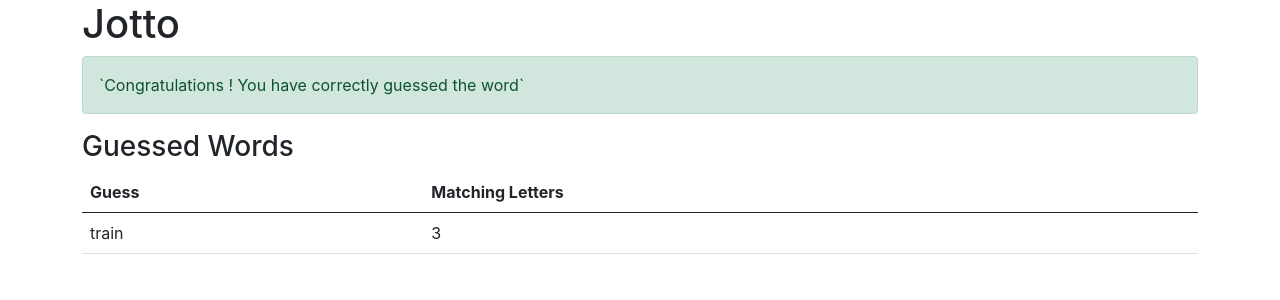
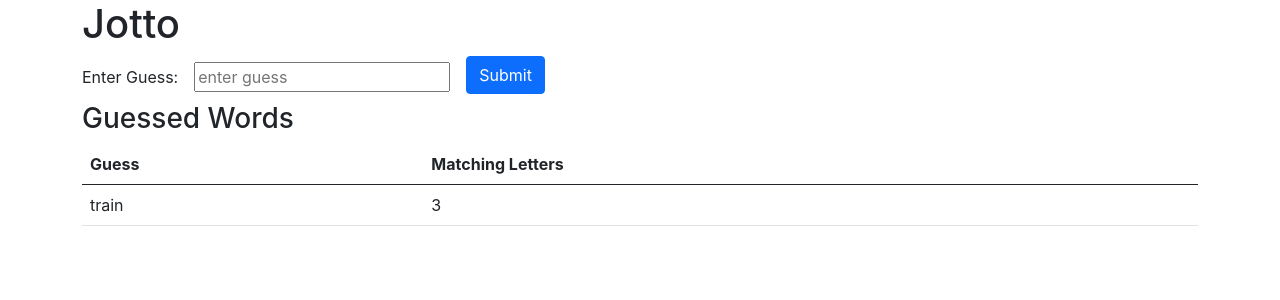
Before and after one commit to andy0804/react-jotto-tdd, a React (Create React App) app: page / in a window 1280 px wide. Shown: the top 300 px of the page. Built offline with nearby package versions, Linux system fonts and the light colour scheme.

Commit message:
some more tests

```diff
--- a/src/App.js
+++ b/src/App.js
@@ -1,11 +1,20 @@
 import "./App.css";
 import Congrats from "./Congrats";
 import GuessedWords from "./GuessedWords";
+import Input from "./Input";
+import React from "react";
+
 function App() {
+  // const [success, setSuccess] = React.useState(false);
+
+  // const handleWhenSuccess = (param) => {
+  //   setSuccess(param);
+  // };
   return (
     <div className="container">
       <h1>Jotto</h1>
-      <Congrats success={true} />
+      <Congrats success={false} />
+      <Input success={false} secretWord="party" />
       <GuessedWords
         guessedWords={[{ guessedWord: "train", letterMatchCount: 3 }]}
       />
--- a/src/Congrats.js
+++ b/src/Congrats.js
@@ -3,10 +3,12 @@ import PropTypes from "prop-types";
 import "./Congrats.css";
 const Congrats = ({ success }) => {
   return (
-    <div data-test="component-congrats" className="alert alert-success">
+    <div data-test="component-congrats">
       {success && (
-        <div id="congrats-message">
-          `Congratulations ! You have correctly guessed the word`
+        <div className="alert alert-success">
+          <div id="congrats-message">
+            Congratulations ! You have correctly guessed the word
+          </div>
         </div>
       )}
     </div>
--- /dev/null
+++ b/src/Input.js
@@ -0,0 +1,46 @@
+import React from "react";
+import PropTypes from "prop-types";
+
+const Input = ({ secretWord, success }) => {
+  const [currentGuess, setCurrentGuess] = React.useState("");
+  //   const handleEvtForGuess = () => {
+  //     if (currentGuess === secretWord) {
+  //       handleWhenSuccess(true);
+  //     } else {
+  //       handleWhenSuccess(false);
+  //     }
+  //   };
+
+  if (success) {
+    return <div data-test="component-input"></div>;
+  }
+  return (
+    <div data-test="component-input">
+      <form className="form-inline">
+        <label htmlFor="inputBox">Enter Guess:</label>
+        <input
+          id="inputBox"
+          data-test="input-box"
+          value={currentGuess}
+          placeholder="enter guess"
+          type="text"
+          className="mb-2 mx-sm-3"
+          onChange={(e) => setCurrentGuess(e.target.value)}
+        />
+        <button
+          onClick={(e) => {
+            e.preventDefault();
+            setCurrentGuess("");
+          }}
+          data-test="submit-button"
+          className="btn btn-primary mb-2"
+        >
+          Submit
+        </button>
+      </form>
+    </div>
+  );
+};
+
+Input.propTypes = { secretWord: PropTypes.string.isRequired };
+export default Input;
```
Also changed, not shown: src/helpers/index.js (added, +20 -0 lines), 2 other files (tests, documents, lock files or other folders).
